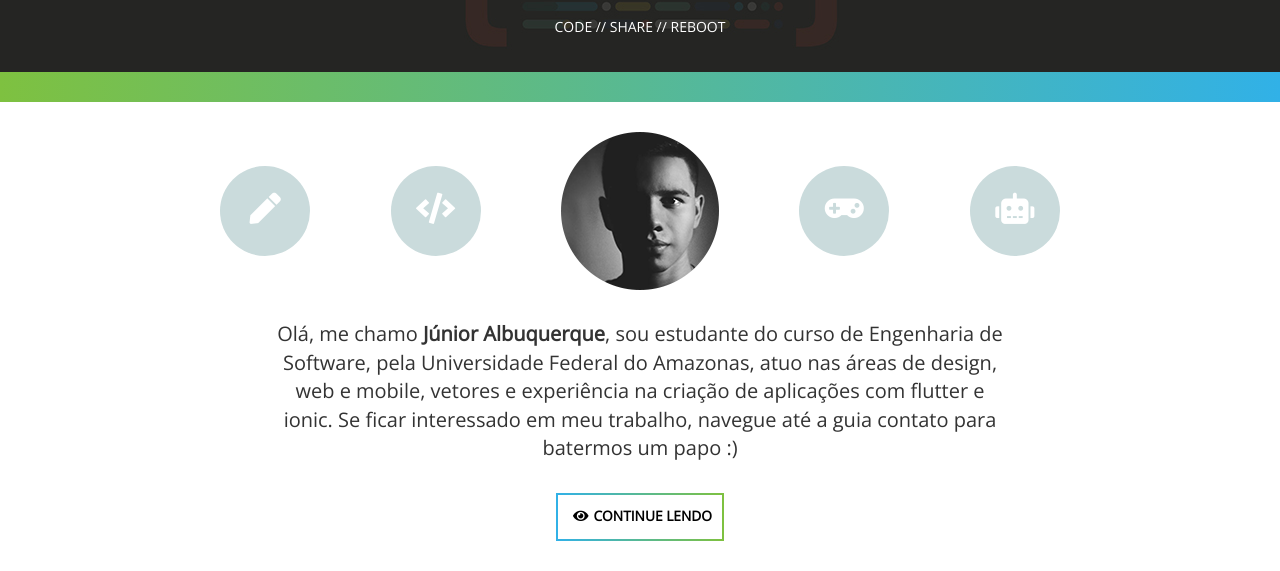
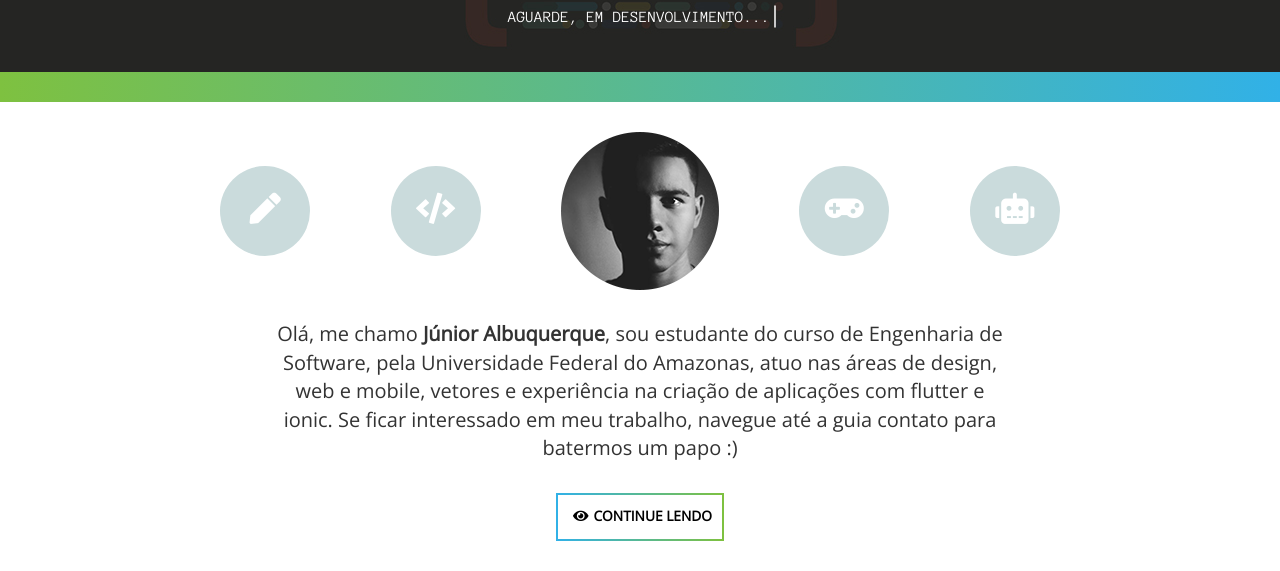
Before and after one commit to JuniorAlbuquerque/portweb, a website: page index.html in a window 1280 px wide. Shown: the part 198-769 px from the top of the page. Drawn offline with nearby package versions, Linux system fonts and the light colour scheme; files whose address does not match are found by name.

Commit message:
typewriter

```diff
--- a/css/fontes.css
+++ b/css/fontes.css
@@ -1,8 +1,52 @@
 @font-face {
-    font-family: myFirstFont;
-    src: url('../assets/code-bold.otf');
+  font-family: myFirstFont;
+  src: url('../assets/code-bold.otf');
   }
 
 header h1 {
-    font-family: code;
+  font-family: code;
 }
+
+@font-face {
+  font-family: anonymus;
+  src: url('../assets/AnonymousPro-Regular.ttf');
+}
+
+.line {
+  position: relative;
+  top: 50%;
+  width: 24em;
+  margin: 0 auto;
+  border-right: 2px solid #fff;
+  font-size: 100%;
+  text-align: center;
+  white-space: nowrap;
+  overflow: hidden;transform: translateY(-50%);
+}
+
+.typewriter {
+  animation: typewriter 4s steps(40) 1s 1 normal both,
+  blinkTextCursor 500ms steps(40) infinite normal;
+  font-family: anonymus;
+  font-size: 16px;
+}
+
+@keyframes typewriter {
+  from {
+    width: 0;
+  }
+
+  to {
+    width: 17em;
+  }
+}
+
+@keyframes blinkTextCursor {
+  from {
+    border-right-color: rgba(255, 255, 255, 0.75);
+  }
+
+  to {
+    border-right-color: transparent;
+  }
+}
--- a/index.html
+++ b/index.html
@@ -41,7 +41,7 @@
                 </ul>
             </div>
             <h1>Júnior Albuquerque</h1>
-            <p>Code // Share // Reboot</p>
+            <p class="line typewriter">Aguarde, em desenvolvimento...</p>
         </div>
     </header>
 
```
Also changed, not shown: assets/AnonymousPro-Regular.ttf (added).
